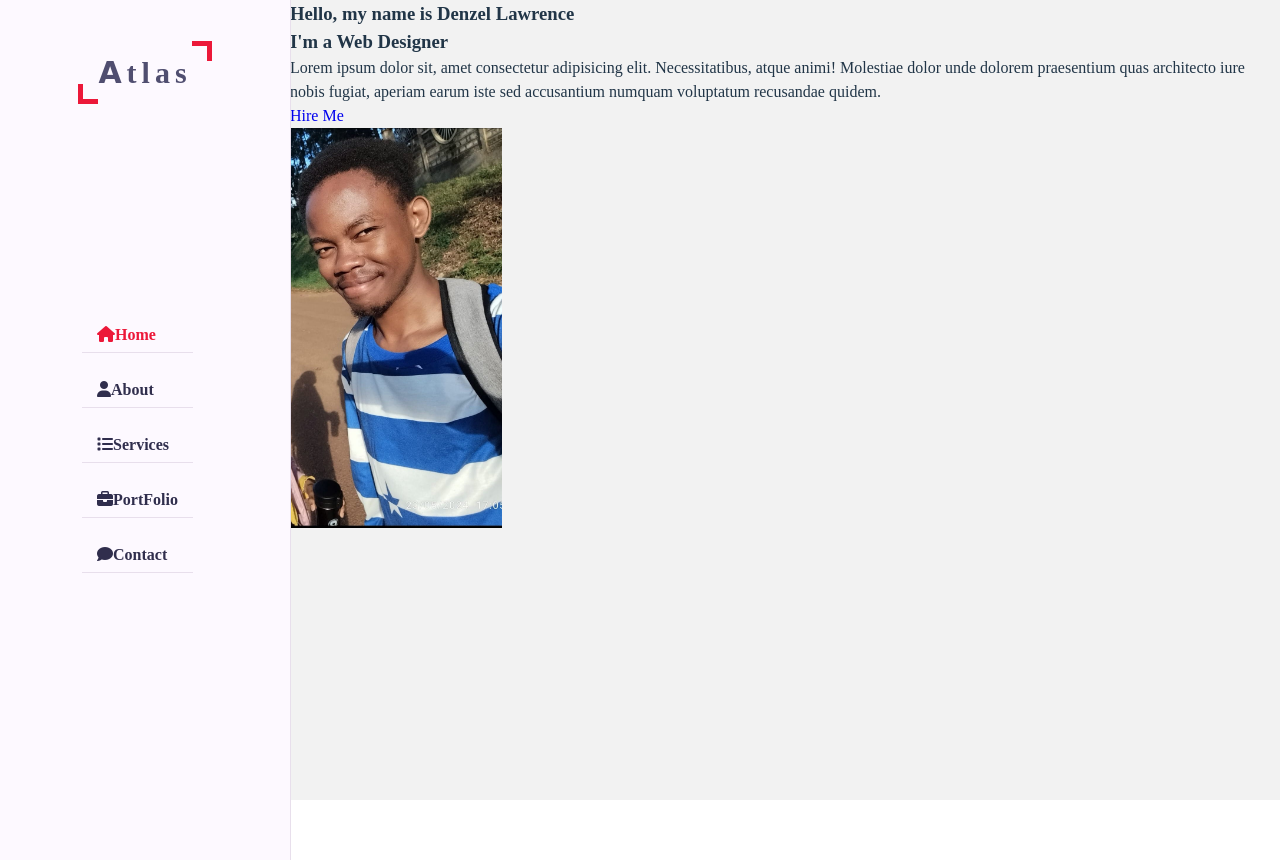
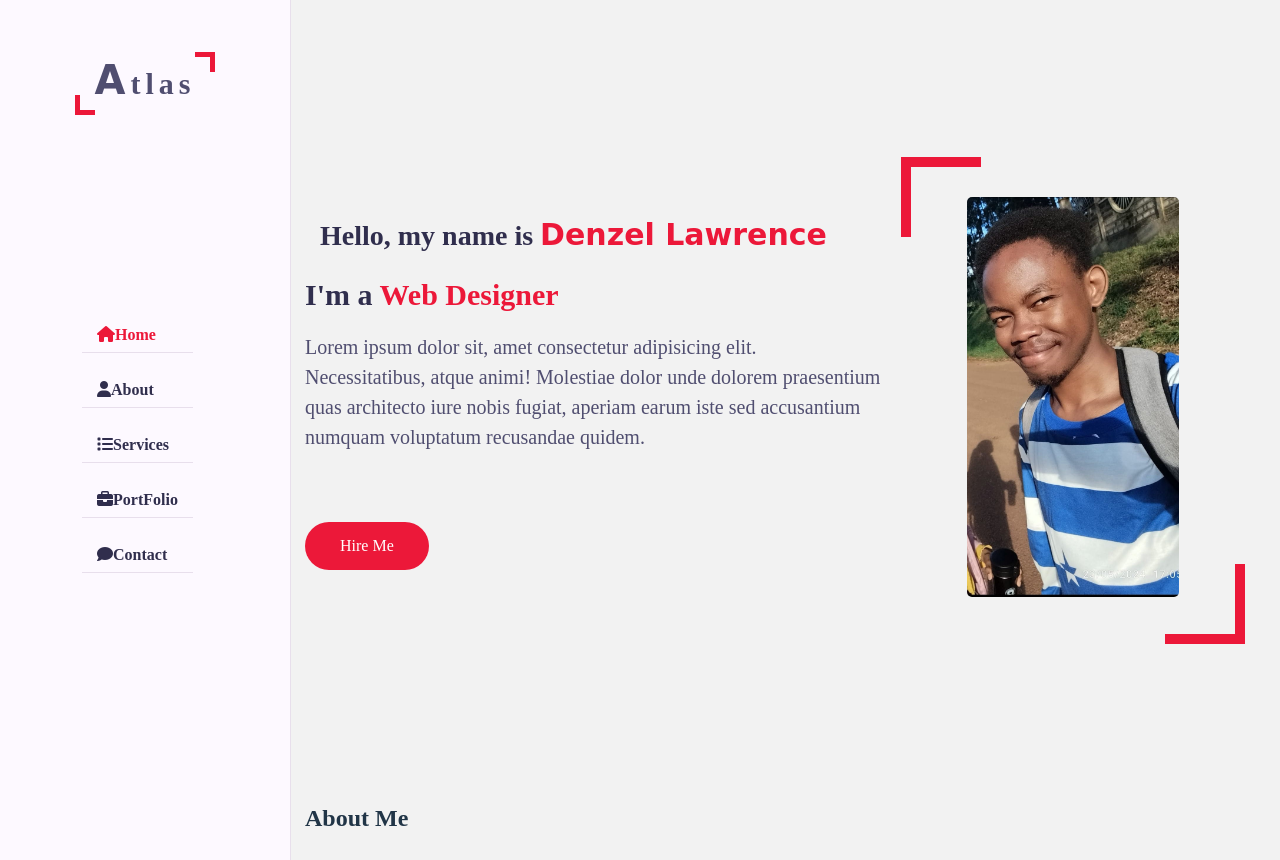
Before and after one commit to Denzel60/Web-PortFolio, a website built with Vite: page index.html in a window 1280 px wide. Shown: the top 860 px of the page. Before the commit the page ends 800 px from the top, so only its background shows below. Built offline with nearby package versions, Linux system fonts and the light colour scheme; a web font is replaced by a local one.

Commit message:
"Updated index.html and style.css files: added new section 'about', modified existing 'home' section, and added new CSS classes and styles."

```diff
--- a/index.html
+++ b/index.html
@@ -41,7 +41,7 @@
         </ul>
       </div>
       <div class="main-content">
-        <section class="home section">
+        <section class="home section hidden">
           <div class="container">
             <div class="row">
               <div class="home-info">
@@ -65,6 +65,16 @@
             </div>
           </div>
         </section>
+
+        <section class="about section">
+          <div class="container">
+            <div class="row">
+              <div class="section-title">
+                <h2>About Me</h2>
+              </div>
+            </div>
+          </div>
+        </section>
       </div>
     </div>
     <script type="module" src="/main.js"></script>
--- a/style.css
+++ b/style.css
@@ -5,18 +5,6 @@
   --bg-black-50: #e8dfec;
   --text-black-900: #302e4d;
   --text-black-700: #504e70;
-  /* font-family: Inter, system-ui, Avenir, Helvetica, Arial, sans-serif;
-  line-height: 1.5;
-  font-weight: 400;
-
-  color-scheme: light dark;
-  color: rgba(255, 255, 255, 0.87);
-  background-color: #242424;
-
-  font-synthesis: none;
-  text-rendering: optimizeLegibility;
-  -webkit-font-smoothing: antialiased;
-  -moz-osx-font-smoothing: grayscale; */
 }
 
 body {
@@ -25,10 +13,6 @@ body {
   line-height: 1.5;
   font-size: 16px;
   font-family: 'poppins' sans-serif;
-  /* display: flex;
-  place-items: center;
-  min-width: 320px;
-  min-height: 100vh; */
 }
 
 *{
@@ -47,12 +31,50 @@ ul{
   background: var(--bg-black-900);
   min-height: 100vh;
   display: block;
-  position: fixed;
-  left: 290px;
-  top: 0;
+  /* position: fixed; */
+  /* left: 290px; */
+  padding: 0 30px;
+  /* top: 0;
   right: 0;
-  z-index: 0;
+  z-index: 0; */
   opacity: 1;
+}
+.hidden{
+  /* display: none !important; */
+}
+.main-container{
+  padding-left:290px;
+}
+.padd-15{
+  padding-left: 15px;
+  padding-right: 15px;
+}
+.container{
+  max-width: 1100px;
+  width: 100%;
+  margin: auto;
+}
+.row{
+  display: flex;
+  flex-wrap: wrap;
+  margin-left: -15px;
+  margin-right: -15px;
+  position: relative;
+}
+.btn{
+  font-size: 16px;
+  font-weight: 500;
+  padding: 12px 35px;
+  color: white;
+  border-radius: 40px;
+  display: inline-block;
+  white-space: nowrap;
+  border: none;
+  background: var(--skin-color);
+  transition: all 0.3s ease;
+}
+.btn:hover{
+  transform: scale(1.05);
 }
 .aside{
   width: 230px;
@@ -84,7 +106,7 @@ ul{
 }
 .aside .logo a span{
   font-family: 'Clicker Script', cursive;
-  font-family: 40px;
+  font-size: 40px;
 }
 .aside .logo a::before{
   content: '';
@@ -168,11 +190,76 @@ ul{
 }
 
 /* home */
+.home{
+  min-height: 100vh;
+  display: flex;
+  color: var(--text-black-900);
+}
+.home .home-info{
+  flex: 0 0 60%;
+  max-width: 60%;
+}
+h3.hello{
+  font-size: 28px;
+  margin: 15px;
+}
+h3.hello span{
+  font-family: 'Clicker Script', cursive;
+  font-size: 30px;
+  font-weight: 700;
+  color: var(--skin-color);
+}
+h3.my-profession{
+  font-size: 30px;
+  margin: 15px 0;
+}
+.typing{
+  color: var(--skin-color);
+}
+.home-info p{
+  margin-bottom: 70px;
+  font-size: 20px;
+  color: var(--text-black-700);
+}
+.home .home-img{
+  flex: 0 0 40%;
+  max-width: 40%;
+  text-align: center;
+  position: relative;
+  /* background: red; */
+}
+.home-img::before{
+  content: '';
+  position: absolute;
+  height: 80px;
+  width: 80px;
+  border-top: 10px solid var(--skin-color);
+  border-left: 10px solid var(--skin-color);
+  left: 20px;
+  top: -40px;
+}
+.home-img::after{
+  content: '';
+  position: absolute;
+  height: 80px;
+  width: 80px;
+  border-bottom: 10px solid var(--skin-color);
+  border-right: 10px solid var(--skin-color);
+  right: 20px;
+  bottom: -40px;
+}
 .home .home-img img{
   height: 400px;
+  margin: auto;
+  border-radius: 5px;
 }
 
-a:hover {
+
+
+
+
+
+/* a:hover {
   color: #535bf2;
 }
 
@@ -186,7 +273,7 @@ h1 {
   margin: 0 auto;
   padding: 2rem;
   text-align: center;
-}
+} */
 
 /* .logo {
   height: 6em;
```
